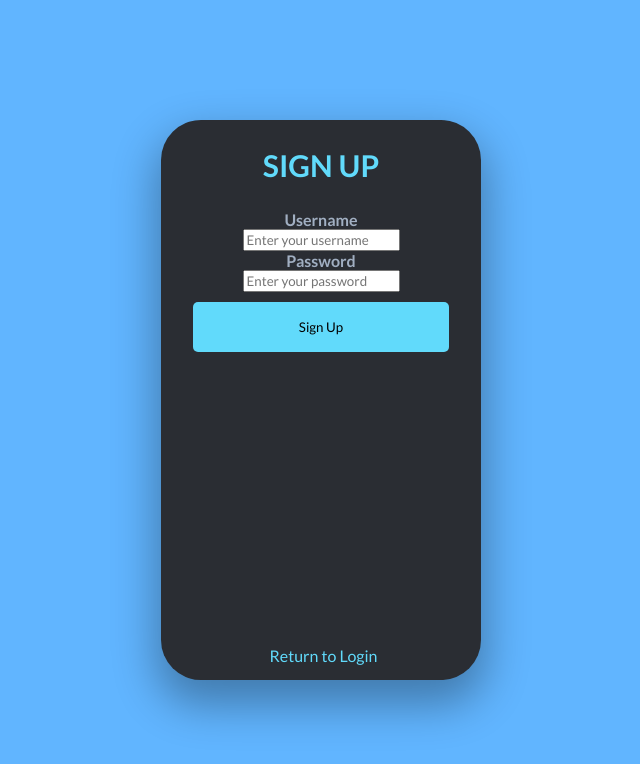
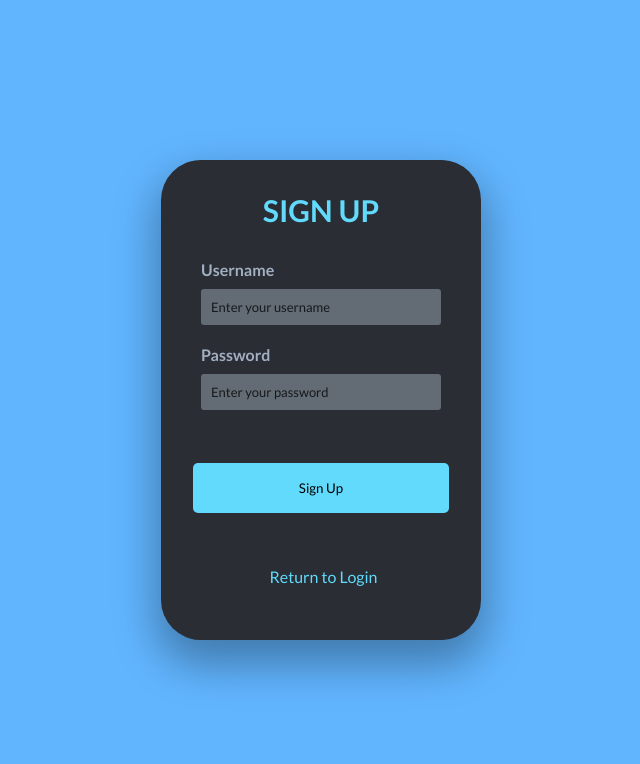
Before and after one commit to VideySora/fb-crawler, a React (Create React App) app in the folder frontend/: page /signup in a window 1280 px wide. Shown: the top 764 px of the page, without its empty margins (319-959 px from the left). Built offline with nearby package versions, Linux system fonts and the light colour scheme.

Commit message:
react-MP: refactor login

```diff
--- a/frontend/src/pages/Login/Login.jsx
+++ b/frontend/src/pages/Login/Login.jsx
@@ -31,7 +31,7 @@ function Login({ setToken, errorMessage, setErrorMessage, username, setUsername,
   }
   return (
     <div className="auth-page login">
-      <div className='auth-container widget'>
+      <div className='auth-container widget login'>
         <div className="top login"><span className="title">LOGIN</span></div>
         {/* <span className="divider"><hr /></span> */}
         <div className="center">
--- a/frontend/src/pages/Login/Signup.jsx
+++ b/frontend/src/pages/Login/Signup.jsx
@@ -5,9 +5,9 @@ import { Link, useNavigate } from "react-router-dom"
 import "../../utilites/divider.scss"
 
 
-function Signup({username, setUsername, password, setPassword, signupService, errorMessage, setErrorMessage}) {
+function Signup({ username, setUsername, password, setPassword, signupService, errorMessage, setErrorMessage }) {
   const navigate = useNavigate();
-  const handleSignup = async(event) => {
+  const handleSignup = async (event) => {
     event.preventDefault();
     try {
       const returnUser = await signupService({
@@ -30,9 +30,12 @@ function Signup({username, setUsername, password, setPassword, signupService, er
         <div className="center">
           <form onSubmit={handleSignup} className="signup-form">
             <div className="email-container">
+              <div className="label-wrapper">
                 <div className="email-label">
                   <label>Username</label>
                 </div>
+              </div>
+              <div className="input-wrapper">
                 <div className="email-input">
                   <input
                     type="text"
@@ -42,13 +45,16 @@ function Signup({username, setUsername, password, setPassword, signupService, er
                     required
                   />
                 </div>
-
+              </div>
             </div>
 
             <div className="password-container">
+              <div className="label-wrapper">
                 <div className="password-label">
                   <label>Password</label>
                 </div>
+              </div>
+              <div className="input-wrapper">
                 <div className="password-input">
                   <input
                     type="password"
@@ -58,11 +64,14 @@ function Signup({username, setUsername, password, setPassword, signupService, er
                     required
                   />
                 </div>
+              </div>
 
             </div>
-            <div className="email-container">
+            <div className="error-container">
+              <div className="label-wrapper">
                 <div className="email-label">
                   {errorMessage}
+                </div>
               </div>
             </div>
             <div className="submit-container">
--- a/frontend/src/pages/Login/login.scss
+++ b/frontend/src/pages/Login/login.scss
@@ -7,14 +7,12 @@
     height: 100vh;
 
     .auth-container {
-        &.login {
+        &.login{
             height: 60%;
-
         }
 
-        &.signup {
-            height: 70%;
-
+        &.signup{
+            height: 60%;
         }
 
         width: 25%;
@@ -31,13 +29,14 @@
         -moz-box-shadow: 0px 20px 44px 5px rgba(0, 0, 0, 0.32);
 
         .top {
-            &.login {
+            &.login,
+            &.signup {
                 height: 100px;
             }
 
-            &.signup {
-                height: 90px;
-            }
+            // &.signup {
+            //     height: 90px;
+            // }
 
             // background-color: #5B8DF0;
             display: flex;
@@ -53,17 +52,17 @@
         }
 
         .center {
-            flex: 1;
+            flex: 2;
 
             color: #a1afc2;
             font-weight: bold;
             font-size: 16px;
 
-
             .login-form,
             .signup-form {
                 display: flex;
                 flex-direction: column;
+                height: 100%;
 
                 .email-container {
                     flex: 1;
@@ -71,10 +70,11 @@
                     flex-direction: column;
                     align-items: center;
                     justify-content: center;
+                    margin-bottom: 10px;
 
                     .label-wrapper {
                         flex: 1;
-                        width: calc(100% - 60px);
+                        width: calc(100% - 80px);
                         margin-bottom: 10px;
 
                         .email-label {}
@@ -82,7 +82,7 @@
 
                     .input-wrapper {
                         flex: 1;
-                        width: calc(100% - 60px);
+                        width: calc(100% - 80px);
                         margin-bottom: 10px;
 
                         .email-input {
@@ -119,7 +119,7 @@
 
                     .label-wrapper {
                         flex: 1;
-                        width: calc(100% - 60px);
+                        width: calc(100% - 80px);
                         margin-bottom: 10px;
 
                         .password-label {}
@@ -127,7 +127,7 @@
 
                     .input-wrapper {
                         flex: 1;
-                        width: calc(100% - 60px);
+                        width: calc(100% - 80px);
                         margin-bottom: 10px;
 
                         .password-input {
@@ -192,7 +192,7 @@
         }
 
         .bottom {
-            height: 50px;
+            flex:  1;
             display: flex;
             align-items: center;
             justify-content: center;
```
Lines whose indentation alone changed are shown as unchanged.
